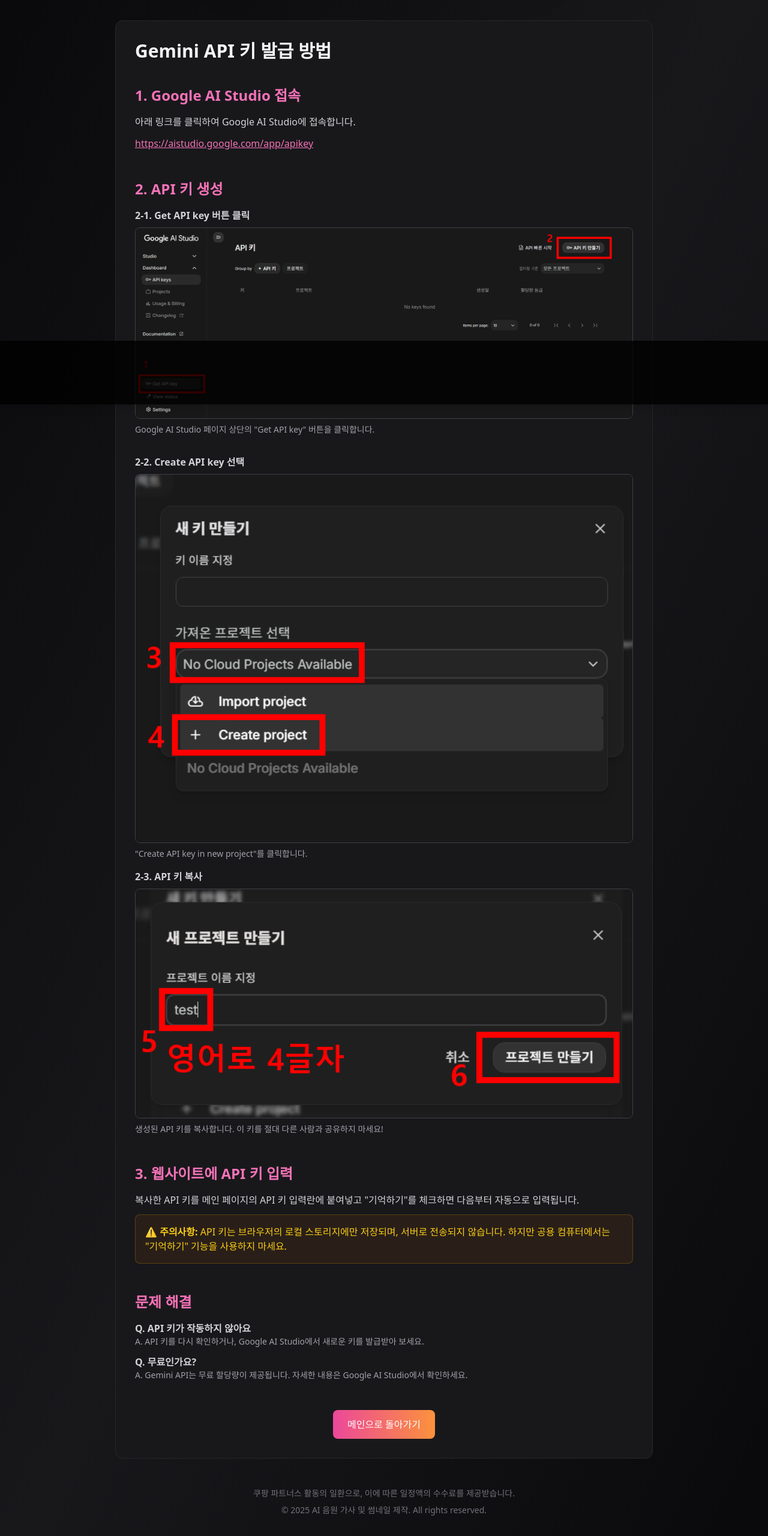
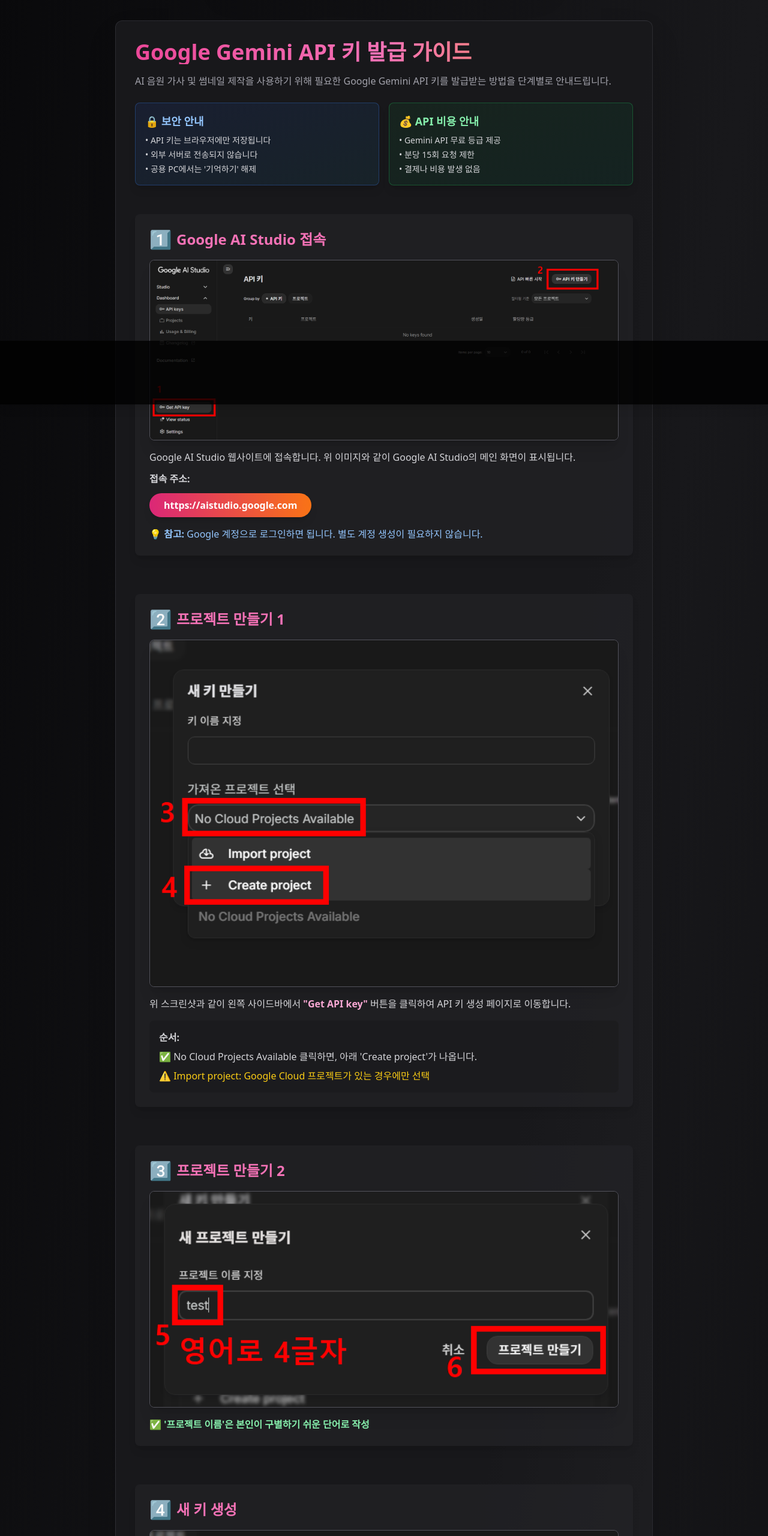
Before and after one commit to angibeom0985-arch/aimusic-l, a React (Vite) app: page /api-guide in a window 1280 px wide. Shown: the part 126-2686 px from the top of the page at 60% size. Built offline with nearby package versions, Linux system fonts and the light colour scheme.

Commit message:
feat: API 가이드 페이지 전면 개편 - 8단계 상세 가이드 및 이미지 추가

```diff
--- a/pages/ApiGuidePage.tsx
+++ b/pages/ApiGuidePage.tsx
@@ -3,72 +3,253 @@
 
 const ApiGuidePage: React.FC = () => {
   return (
-    <div className="bg-zinc-900 border border-zinc-800 rounded-xl p-8 max-w-4xl mx-auto">
-      <h1 className="text-3xl font-bold mb-6">Gemini API 키 발급 방법</h1>
+    <div className="bg-gradient-to-br from-zinc-900 via-zinc-900 to-zinc-800 border border-zinc-700/50 rounded-xl shadow-2xl p-8 max-w-4xl mx-auto">
+      <h1 className="text-3xl md:text-4xl font-bold mb-4 bg-clip-text text-transparent bg-gradient-to-r from-pink-500 via-pink-400 to-orange-400">
+        Google Gemini API 키 발급 가이드
+      </h1>
+      <p className="text-zinc-400 mb-6">
+        AI 음원 가사 및 썸네일 제작을 사용하기 위해 필요한 Google Gemini API 키를 발급받는 방법을 단계별로 안내드립니다.
+      </p>
+
+      {/* 보안 및 비용 안내 */}
+      <div className="grid grid-cols-1 md:grid-cols-2 gap-4 mb-8">
+        <div className="bg-gradient-to-br from-blue-900/20 to-cyan-900/20 border border-blue-500/30 rounded-lg p-4 shadow-lg">
+          <h3 className="text-lg font-semibold text-blue-300 mb-2 flex items-center gap-2">
+            🔒 보안 안내
+          </h3>
+          <ul className="text-sm text-zinc-300 space-y-1">
+            <li>• API 키는 브라우저에만 저장됩니다</li>
+            <li>• 외부 서버로 전송되지 않습니다</li>
+            <li>• 공용 PC에서는 '기억하기' 해제</li>
+          </ul>
+        </div>
+        <div className="bg-gradient-to-br from-green-900/20 to-emerald-900/20 border border-green-500/30 rounded-lg p-4 shadow-lg">
+          <h3 className="text-lg font-semibold text-green-300 mb-2 flex items-center gap-2">
+            💰 API 비용 안내
+          </h3>
+          <ul className="text-sm text-zinc-300 space-y-1">
+            <li>• Gemini API 무료 등급 제공</li>
+            <li>• 분당 15회 요청 제한</li>
+            <li>• 결제나 비용 발생 없음</li>
+          </ul>
+        </div>
+      </div>
 
       <DisplayAd />
 
-      <div className="space-y-6 text-zinc-300">
-        <section>
-          <h2 className="text-2xl font-semibold mb-4 text-pink-400">
-            1. Google AI Studio 접속
+      <div className="space-y-8 text-zinc-300">
+        {/* 1단계: Google AI Studio 접속 */}
+        <section className="bg-zinc-800/50 rounded-lg p-6 shadow-lg">
+          <h2 className="text-2xl font-semibold mb-4 text-pink-400 flex items-center gap-2">
+            <span className="text-3xl">1️⃣</span> Google AI Studio 접속
           </h2>
+          <img
+            src="/api 1.png"
+            alt="Google AI Studio 메인 화면"
+            className="w-full rounded-lg border border-zinc-600 my-4 shadow-xl"
+          />
           <p className="mb-3">
-            아래 링크를 클릭하여 Google AI Studio에 접속합니다.
+            Google AI Studio 웹사이트에 접속합니다. 위 이미지와 같이 Google AI Studio의 메인 화면이 표시됩니다.
           </p>
+          <p className="mb-3 font-semibold">접속 주소:</p>
           <a
-            href="https://aistudio.google.com/app/apikey"
+            href="https://aistudio.google.com"
             target="_blank"
             rel="noopener noreferrer"
-            className="text-pink-400 hover:text-pink-300 underline"
+            className="inline-block bg-gradient-to-r from-pink-600 to-orange-500 hover:from-pink-700 hover:to-orange-600 text-white px-6 py-2 rounded-full font-semibold transition-all shadow-lg hover:shadow-xl hover:scale-105"
           >
-            https://aistudio.google.com/app/apikey
+            https://aistudio.google.com
           </a>
+          <p className="mt-4 text-blue-300">
+            💡 <strong>참고:</strong> Google 계정으로 로그인하면 됩니다. 별도 계정 생성이 필요하지 않습니다.
+          </p>
         </section>
 
         <DisplayAd />
 
-        <section>
-          <h2 className="text-2xl font-semibold mb-4 text-pink-400">
-            2. API 키 생성
+        {/* 2단계: 프로젝트 만들기 1 */}
+        <section className="bg-zinc-800/50 rounded-lg p-6 shadow-lg">
+          <h2 className="text-2xl font-semibold mb-4 text-pink-400 flex items-center gap-2">
+            <span className="text-3xl">2️⃣</span> 프로젝트 만들기 1
           </h2>
-          <div className="space-y-4">
-            <div>
-              <h3 className="font-semibold mb-2">2-1. Get API key 버튼 클릭</h3>
           <img
-                src="/api 1.png"
-                alt="API 키 생성 1단계"
-                className="w-full rounded-lg border border-zinc-700 my-2"
+            src="/api 2.png"
+            alt="Get API key 버튼 클릭"
+            className="w-full rounded-lg border border-zinc-600 my-4 shadow-xl"
           />
-              <p className="text-sm text-zinc-400">
-                Google AI Studio 페이지 상단의 "Get API key" 버튼을 클릭합니다.
+          <p className="mb-3">
+            위 스크린샷과 같이 왼쪽 사이드바에서 <strong className="text-pink-300">"Get API key"</strong> 버튼을 클릭하여 API 키 생성 페이지로 이동합니다.
           </p>
+          <div className="bg-zinc-900/50 rounded-lg p-4 mt-4">
+            <p className="mb-2"><strong>순서:</strong></p>
+            <p className="mb-2">✅ No Cloud Projects Available 클릭하면, 아래 'Create project'가 나옵니다.</p>
+            <p className="text-yellow-400">⚠️ Import project: Google Cloud 프로젝트가 있는 경우에만 선택</p>
           </div>
+        </section>
 
         <DisplayAd />
 
-            <div>
-              <h3 className="font-semibold mb-2">2-2. Create API key 선택</h3>
+        {/* 3단계: 프로젝트 만들기 2 */}
+        <section className="bg-zinc-800/50 rounded-lg p-6 shadow-lg">
+          <h2 className="text-2xl font-semibold mb-4 text-pink-400 flex items-center gap-2">
+            <span className="text-3xl">3️⃣</span> 프로젝트 만들기 2
+          </h2>
           <img
-                src="/api 2.png"
-                alt="API 키 생성 2단계"
-                className="w-full rounded-lg border border-zinc-700 my-2"
+            src="/api 3.png"
+            alt="Create API key 버튼 클릭"
+            className="w-full rounded-lg border border-zinc-600 my-4 shadow-xl"
           />
-              <p className="text-sm text-zinc-400">
-                "Create API key in new project"를 클릭합니다.
+          <p className="text-green-300 font-semibold">
+            ✅ '프로젝트 이름'은 본인이 구별하기 쉬운 단어로 작성
+          </p>
+        </section>
+
+        <DisplayAd />
+
+        {/* 4단계: 새 키 생성 */}
+        <section className="bg-zinc-800/50 rounded-lg p-6 shadow-lg">
+          <h2 className="text-2xl font-semibold mb-4 text-pink-400 flex items-center gap-2">
+            <span className="text-3xl">4️⃣</span> 새 키 생성
+          </h2>
+          <img
+            src="/api 4.png"
+            alt="프로젝트 선택 화면"
+            className="w-full rounded-lg border border-zinc-600 my-4 shadow-xl"
+          />
+          <p className="text-green-300 font-semibold mb-2">
+            ✅ '키 이름' 또한 본인이 구별할 수 있는 단어로 입력
+          </p>
+          <p className="text-yellow-400">
+            ⚠️ '가져온 프로젝트 선택'은 아까 만든 프로젝트 선택
+          </p>
+        </section>
+
+        <DisplayAd />
+
+        {/* 5단계: API 키 생성 완료 */}
+        <section className="bg-zinc-800/50 rounded-lg p-6 shadow-lg">
+          <h2 className="text-2xl font-semibold mb-4 text-pink-400 flex items-center gap-2">
+            <span className="text-3xl">5️⃣</span> API 키 생성 완료 및 복사
+          </h2>
+          <img
+            src="/api 5.png"
+            alt="생성된 API 키 화면"
+            className="w-full rounded-lg border border-zinc-600 my-4 shadow-xl"
+          />
+          <p className="mb-4 font-semibold">'키 만들기' 누르면 끝입니다.</p>
+          <div className="bg-zinc-900/50 rounded-lg p-4">
+            <p className="mb-2"><strong>API 키 형태 예시:</strong></p>
+            <code className="text-green-400 bg-black/50 px-3 py-1 rounded">
+              AIzaSyB1234567890abcdefghijklmnopqrstuvwx
+            </code>
+          </div>
+          <div className="bg-red-900/20 border border-red-600/30 rounded-lg p-4 mt-4">
+            <p className="text-red-400">
+              ⚠️ <strong>중요:</strong> API 키는 한 번만 표시되므로 반드시 복사하여 안전한 곳에 저장하세요.
             </p>
           </div>
+        </section>
 
-            <div>
-              <h3 className="font-semibold mb-2">2-3. API 키 복사</h3>
+        <DisplayAd />
+
+        {/* 6단계: 웹사이트에 API 키 입력 */}
+        <section className="bg-zinc-800/50 rounded-lg p-6 shadow-lg">
+          <h2 className="text-2xl font-semibold mb-4 text-pink-400 flex items-center gap-2">
+            <span className="text-3xl">6️⃣</span> AI 음원 제작 사이트에 API 키 입력
+          </h2>
           <img
-                src="/api 3.png"
-                alt="API 키 생성 3단계"
-                className="w-full rounded-lg border border-zinc-700 my-2"
+            src="/api 6.png"
+            alt="웹사이트에 API 키 입력"
+            className="w-full rounded-lg border border-zinc-600 my-4 shadow-xl"
           />
-              <p className="text-sm text-zinc-400">
-                생성된 API 키를 복사합니다. 이 키를 절대 다른 사람과 공유하지
-                마세요!
+          <p className="mb-4">
+            API 키가 성공적으로 생성되었습니다! 생성된 API 키를 복사하여 안전한 곳에 보관합니다.
+          </p>
+          <p className="mb-4">
+            이제 AI 음원 가사 및 썸네일 제작 웹사이트로 돌아가서 발급받은 API 키를 입력합니다.
+          </p>
+          <div className="bg-zinc-900/50 rounded-lg p-4">
+            <p className="font-semibold mb-2">입력 방법:</p>
+            <ol className="list-decimal list-inside space-y-1">
+              <li>홈 페이지의 'API 키 입력' 필드 찾기</li>
+              <li>Ctrl+V로 복사한 API 키 붙여넣기</li>
+              <li>'기억하기' 체크 (선택사항)</li>
+            </ol>
+          </div>
+        </section>
+
+        <DisplayAd />
+
+        {/* 7단계: 결제 설정 */}
+        <section className="bg-zinc-800/50 rounded-lg p-6 shadow-lg">
+          <h2 className="text-2xl font-semibold mb-4 text-pink-400 flex items-center gap-2">
+            <span className="text-3xl">7️⃣</span> 결제 설정
+          </h2>
+          <img
+            src="/api 7.png"
+            alt="API 키 테스트 화면"
+            className="w-full rounded-lg border border-zinc-600 my-4 shadow-xl"
+          />
+          <p className="text-green-300 font-semibold mb-2">
+            ✅ '결제 설정'까지 마쳐야, API를 사용할 수 있습니다.
+          </p>
+          <p className="text-blue-300">
+            ❌ '결제 설정'한다고 해서, 바로 결제되는 거 아니니 안심하세요.
+          </p>
+        </section>
+
+        <DisplayAd />
+
+        {/* 8단계: 결제 설정 페이지 */}
+        <section className="bg-zinc-800/50 rounded-lg p-6 shadow-lg">
+          <h2 className="text-2xl font-semibold mb-4 text-pink-400 flex items-center gap-2">
+            <span className="text-3xl">8️⃣</span> 결제 설정 페이지
+          </h2>
+          <img
+            src="/api 8.png"
+            alt="설정 완료 및 서비스 이용"
+            className="w-full rounded-lg border border-zinc-600 my-4 shadow-xl"
+          />
+          <p className="mb-4">이후 단계는 쉽게 하실 수 있습니다.</p>
+          <div className="bg-gradient-to-r from-green-900/30 to-emerald-900/30 border border-green-500/40 rounded-lg p-6 text-center">
+            <p className="text-2xl font-bold text-green-300 mb-4">🎉 축하합니다!</p>
+            <p className="text-lg mb-4">API 키 설정이 모두 완료되었습니다.</p>
+            <p className="mb-4">이제 AI 음원 가사 및 썸네일 제작의 모든 기능을 사용할 수 있습니다.</p>
+          </div>
+          <div className="mt-6 bg-zinc-900/50 rounded-lg p-4">
+            <p className="font-semibold mb-2">이제 사용 가능한 기능들:</p>
+            <ul className="space-y-1">
+              <li>🎵 AI 가사 생성</li>
+              <li>🖼️ 음악 썸네일 제작</li>
+              <li>🎨 다양한 스타일의 이미지 생성</li>
+            </ul>
+          </div>
+        </section>
+
+        <DisplayAd />
+
+        {/* FAQ */}
+        <section className="bg-gradient-to-br from-purple-900/20 to-blue-900/20 border border-purple-500/30 rounded-lg p-6 shadow-lg">
+          <h2 className="text-2xl font-semibold mb-6 text-pink-400 flex items-center gap-2">
+            ❓ 자주 묻는 질문 (FAQ)
+          </h2>
+          <div className="space-y-4">
+            <div className="bg-zinc-900/50 rounded-lg p-4">
+              <h3 className="font-semibold text-lg text-purple-300 mb-2">Q: API 키가 작동하지 않아요</h3>
+              <p className="text-zinc-300">
+                A: API 키를 정확히 복사했는지 확인하고, 앞뒤 공백이 없는지 체크해주세요. Google AI Studio에서 해당 프로젝트가 활성화되어 있는지 확인하세요.
+              </p>
+            </div>
+            <div className="bg-zinc-900/50 rounded-lg p-4">
+              <h3 className="font-semibold text-lg text-purple-300 mb-2">Q: 무료로 얼마나 사용할 수 있나요?</h3>
+              <p className="text-zinc-300">
+                A: Google Gemini API는 월 일정량까지 무료로 제공됩니다. 정확한 한도는 Google AI Studio에서 확인할 수 있습니다.
+              </p>
+            </div>
+            <div className="bg-zinc-900/50 rounded-lg p-4">
+              <h3 className="font-semibold text-lg text-purple-300 mb-2">Q: API 키를 잃어버렸어요</h3>
+              <p className="text-zinc-300">
+                A: Google AI Studio에서 새로운 API 키를 생성하거나, 기존 키를 다시 확인할 수 있습니다. 보안을 위해 이전 키는 비활성화하는 것이 좋습니다.
               </p>
             </div>
           </div>
@@ -76,56 +257,40 @@
 
         <DisplayAd />
 
-        <section>
-          <h2 className="text-2xl font-semibold mb-4 text-pink-400">
-            3. 웹사이트에 API 키 입력
+        {/* 관련 문서 */}
+        <section className="bg-zinc-800/50 rounded-lg p-6 shadow-lg">
+          <h2 className="text-2xl font-semibold mb-4 text-pink-400 flex items-center gap-2">
+            📚 관련 문서
           </h2>
-          <p className="mb-3">
-            복사한 API 키를 메인 페이지의 API 키 입력란에 붙여넣고 "기억하기"를
-            체크하면 다음부터 자동으로 입력됩니다.
-          </p>
-          <div className="bg-yellow-900/20 border border-yellow-600/30 rounded-lg p-4">
-            <p className="text-yellow-400">
-              ⚠️ <strong>주의사항:</strong> API 키는 브라우저의 로컬
-              스토리지에만 저장되며, 서버로 전송되지 않습니다. 하지만 공용
-              컴퓨터에서는 "기억하기" 기능을 사용하지 마세요.
-            </p>
-          </div>
-        </section>
-
-        <DisplayAd />
-
-        <section>
-          <h2 className="text-2xl font-semibold mb-4 text-pink-400">
-            문제 해결
-          </h2>
-          <div className="space-y-3">
-            <div>
-              <h3 className="font-semibold">Q. API 키가 작동하지 않아요</h3>
-              <p className="text-sm text-zinc-400">
-                A. API 키를 다시 확인하거나, Google AI Studio에서 새로운 키를
-                발급받아 보세요.
-              </p>
-            </div>
-            <div>
-              <h3 className="font-semibold">Q. 무료인가요?</h3>
-              <p className="text-sm text-zinc-400">
-                A. Gemini API는 무료 할당량이 제공됩니다. 자세한 내용은 Google
-                AI Studio에서 확인하세요.
-              </p>
-            </div>
+          <div className="grid grid-cols-1 md:grid-cols-2 gap-4">
+            <a
+              href="https://ai.google.dev/gemini-api/docs/rate-limits?hl=ko#free-tier"
+              target="_blank"
+              rel="noopener noreferrer"
+              className="bg-gradient-to-r from-blue-900/40 to-cyan-900/40 border border-blue-500/30 rounded-lg p-4 hover:shadow-lg hover:scale-105 transition-all"
+            >
+              <p className="font-semibold text-blue-300 mb-1">🔄 Gemini API 속도 제한</p>
+              <p className="text-sm text-zinc-400">무료 등급에서 사용 가능한 API 요청 제한</p>
+            </a>
+            <a
+              href="https://ai.google.dev/gemini-api/docs/pricing?hl=ko"
+              target="_blank"
+              rel="noopener noreferrer"
+              className="bg-gradient-to-r from-green-900/40 to-emerald-900/40 border border-green-500/30 rounded-lg p-4 hover:shadow-lg hover:scale-105 transition-all"
+            >
+              <p className="font-semibold text-green-300 mb-1">💰 Gemini API 요금 안내</p>
+              <p className="text-sm text-zinc-400">API 사용 요금 및 무료/유료 등급 정보</p>
+            </a>
           </div>
         </section>
       </div>
 
-      <DisplayAd />
-
       <div className="mt-8 text-center">
         <a
           href="/"
-          className="inline-block px-6 py-3 bg-gradient-to-r from-pink-500 to-orange-400 text-white rounded-lg font-medium hover:opacity-90 transition-opacity"
+          className="inline-block px-8 py-3 bg-gradient-to-r from-pink-500 via-pink-600 to-orange-400 hover:from-pink-600 hover:via-pink-700 hover:to-orange-500 text-white rounded-full font-semibold transition-all shadow-lg hover:shadow-2xl hover:scale-105"
         >
-          메인으로 돌아가기
+          🏠 메인으로 돌아가기
         </a>
       </div>
     </div>
```
Lines whose indentation alone changed are shown as unchanged.
